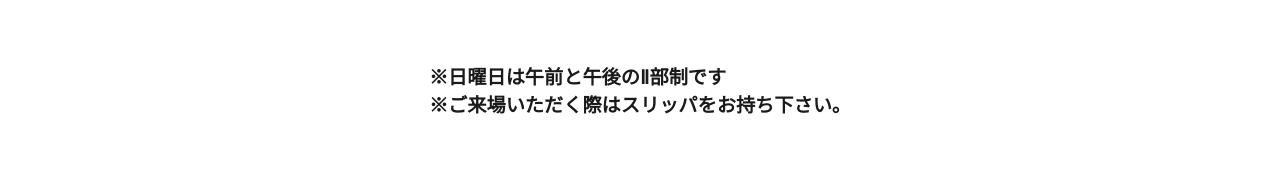
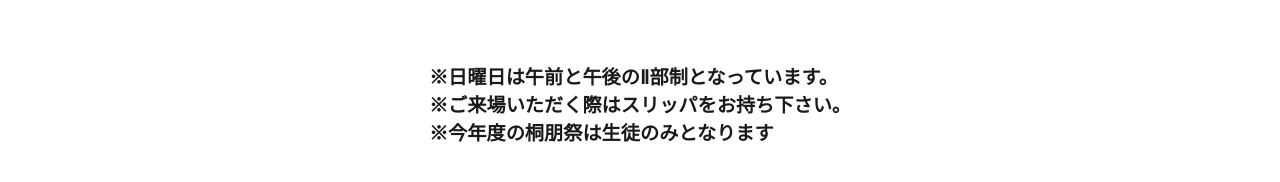
Before and after one commit to toho-festival/website-2021, a Next.js app: page /schedule in a window 1280 px wide. Shown: the part 618-800 px from the top of the page. Built offline with nearby package versions, Linux system fonts and the light colour scheme.

Commit message:
add attention

```diff
--- a/src/pages/schedule.tsx
+++ b/src/pages/schedule.tsx
@@ -2,7 +2,7 @@ import { FC } from 'react';
 import styled from 'styled-components';
 
 const Schedule: FC = () => {
-    return(
+  return (
     <Wrap>
       <Center>
         <Title>開催日時</Title>
@@ -20,13 +20,14 @@ const Schedule: FC = () => {
         </Center>
         <Center>
           <Attentions>
-              <p>※日曜日は午前と午後のⅡ部制です</p>
+            <p>※日曜日は午前と午後のⅡ部制となっています。</p>
             <p>※ご来場いただく際はスリッパをお持ち下さい。</p>
+            <p>※今年度の桐朋祭は生徒のみとなります</p>
           </Attentions>
         </Center>
       </Contents>
       <Center>
-          <Image  src={process.env.basePath + "/images/rainy-cool-guy.png"}/>
+        <Image src={process.env.basePath + "/images/rainy-cool-guy.png"} />
       </Center>
     </Wrap>
   );
@@ -85,7 +86,7 @@ const Frame = styled.div`
   text-align: initial;
 `;
 
-const Weaken  = styled.strong`
+const Weaken = styled.strong`
   font-size: 25px;
   @media screen and (max-width: 1230px) {
     font-size: 10px;
```
Lines whose indentation alone changed are shown as unchanged.
